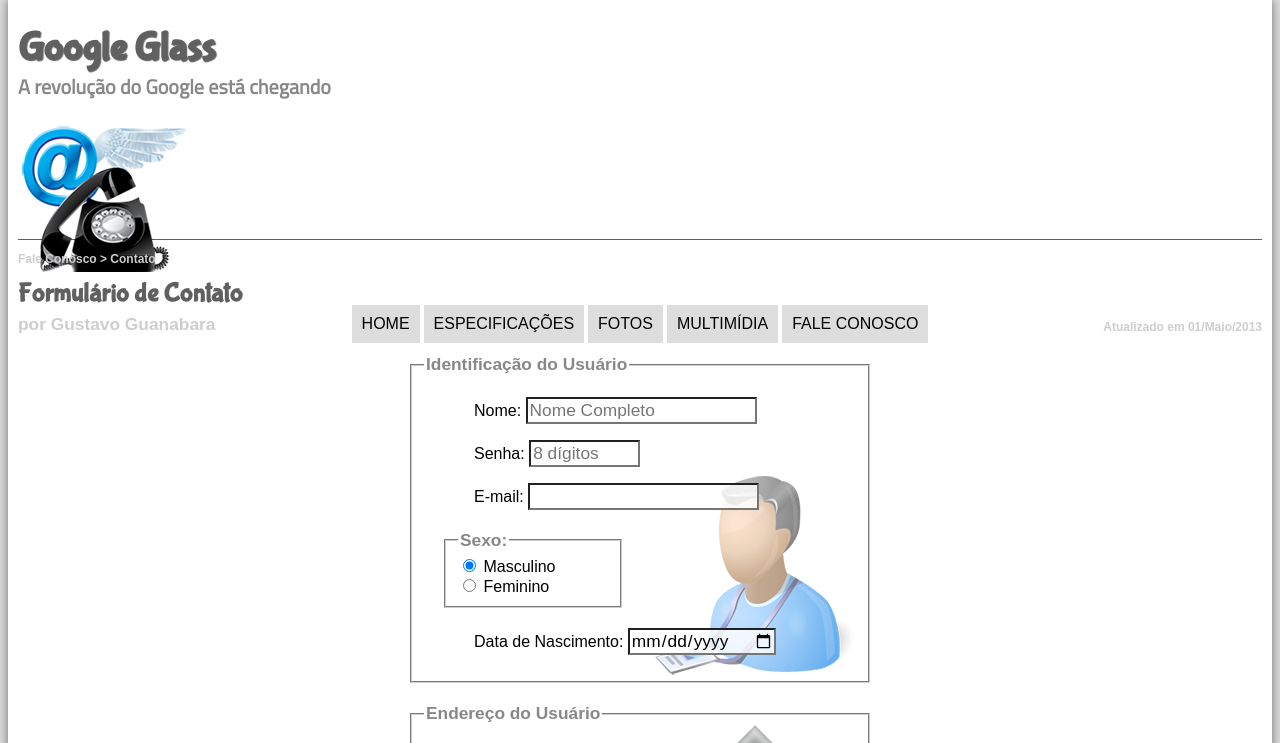
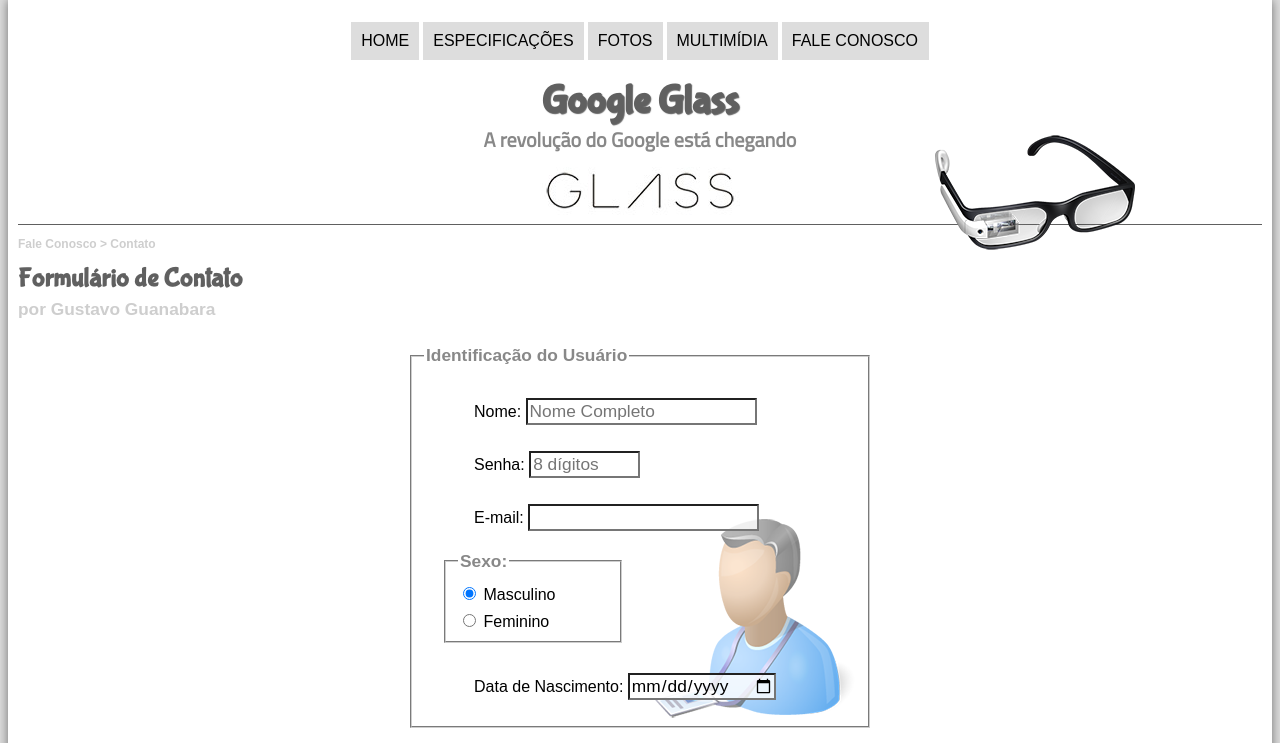
Before and after one commit to martahil/Curso_HTML5_CursoEmVideo, a plain HTML site: page projeto-glass-html5/fale-conosco.html in a window 1280 px wide. Shown: the top 743 px of the page. Drawn offline with Linux system fonts and the light colour scheme.

Commit message:
Alinhamentos - item Fale Conosco

```diff
--- a/projeto-glass-html5/_css/form.css
+++ b/projeto-glass-html5/_css/form.css
@@ -10,10 +10,12 @@ input, textarea { /* os campos definidos como input e textarea*/
     font-weight: normal;
     font-size: 13pt;
     background-color: rgba(255, 255, 255, .8);
+    margin-top: 10px;
 }
 
 input:hover, textarea:hover { /* os campos definidos como input e textarea*/
     background-color: #dddddd;
+
 }
 
 legend {
--- a/projeto-glass-html5/fale-conosco.html
+++ b/projeto-glass-html5/fale-conosco.html
@@ -21,16 +21,7 @@
 
 <div id="interface">
 
-
-
     <header id="cabecalho">
-    <hgroup>
-    <h1>Google Glass </h1>
-    <h2> A revolução do Google está chegando </h2>
-    </hgroup>
-
-
-    <img id="icone" src="_imagens/contato.png"/>
 
     <nav id="menu">
     <h1>Menu Principal</h1>
@@ -39,9 +30,23 @@
     <li onmouseover="mudaFoto('_imagens/especificacoes.png')" onmouseout="mudaFoto('_imagens/contato.png')"><a href="specs.html">Especificações</a></li>
     <li onmouseover="mudaFoto('_imagens/fotos.png')" onmouseout="mudaFoto('_imagens/contato.png')"><a href="fotos.html">Fotos</a></li>
     <li onmouseover="mudaFoto('_imagens/multimidia.png')" onmouseout="mudaFoto('_imagens/contato.png')"><a href="multimidia.html">Multimídia</a></li>
-    <li onmouseover="mudaFoto('_imagens/contato.png')" onmouseout="mudaFoto('_imagens/contato.png')"><a href="fale-conosco.html">Fale conosco</a></li>
+    <li style="min-width: 127px;" onmouseover="mudaFoto('_imagens/contato.png')" onmouseout="mudaFoto('_imagens/contato.png')"><a href="fale-conosco.html">Fale conosco</a></li>
     </ul>
     </nav>
+
+
+    <hgroup class="cabecalhoTitulos">
+    <h1>Google Glass </h1>
+    <h2> A revolução do Google está chegando </h2>
+    <img style="margin-top: -5px;" src="_imagens/glass-logo-peq.jpg">
+    <img class="imgMenu" id="icone" src="_imagens/glass-oculos-preto-peq.png" />
+
+    </hgroup>
+
+
+    <!-- <img id="icone" src="_imagens/contato.png"/> -->
+
+
     </header>
 
     <section id="corpo-full">
@@ -51,7 +56,7 @@
                     <h3>Fale Conosco > Contato</h3>
                     <h1>Formulário de Contato</h1>
                     <h2>por Gustavo Guanabara</h2>
-                    <h3 class="direita">Atualizado em 01/Maio/2013</h2>
+                    <!-- <h3 class="direita">Atualizado em 01/Maio/2013</h2>  -->
 
                 </hgroup>
             </header>
@@ -153,16 +158,10 @@
 </section>
 
 <footer id="rodape">
-
-
-
     <p>Copyright &copy; 2013 - by Gustavo Guanabara <br>
     <a href="http://facebook.com/cursosemvideo" target="_blank">Facebook</a> |
     <a href="http://twitter.com/cursosemvideo" target="_blank">Twitter</a></p>
-
     </footer>
-
-
 
     </div>
 
```
